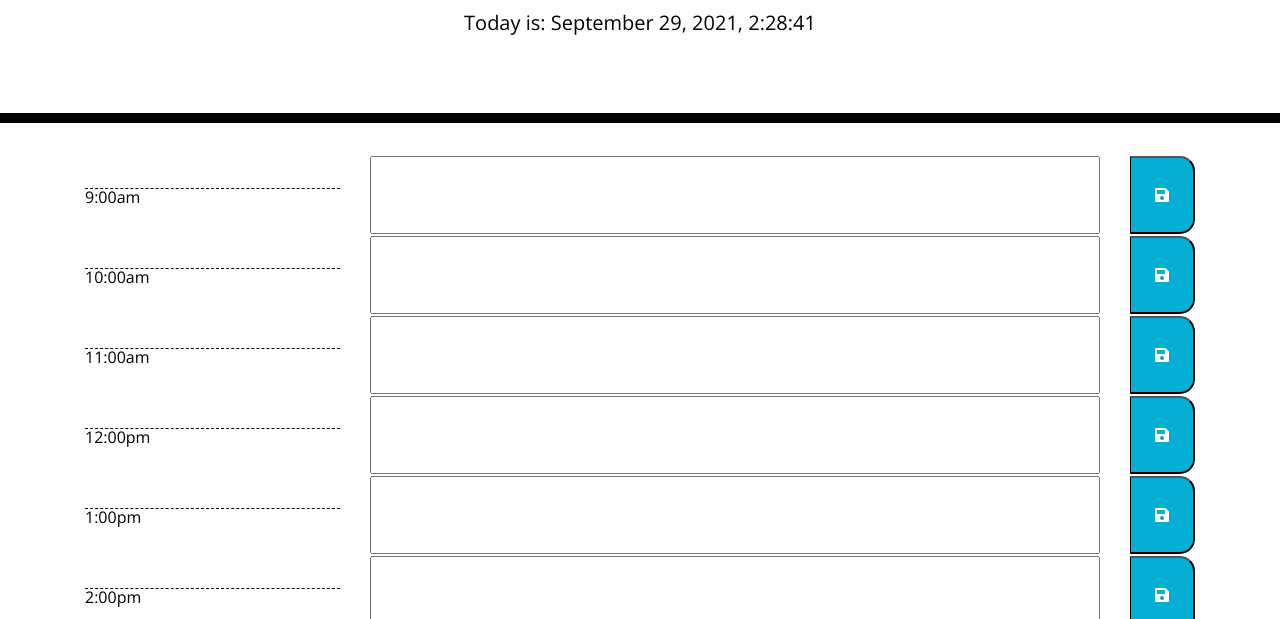
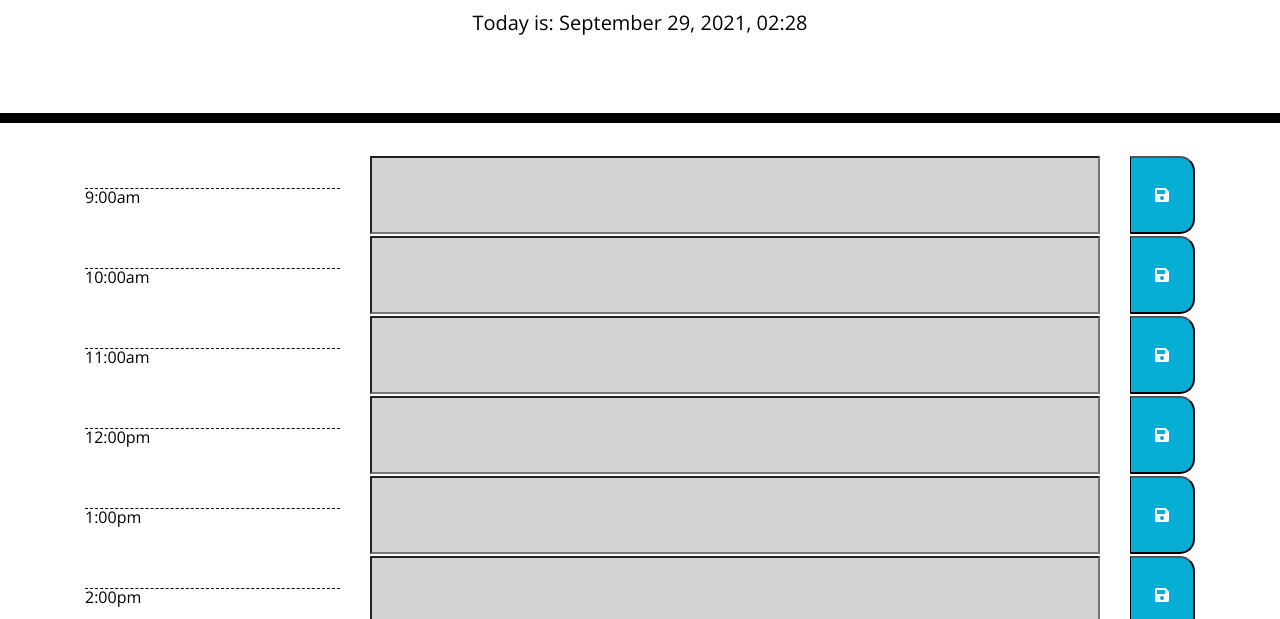
Before and after one commit to emilyelizabethdaniel/dayPlanner, a plain HTML site: page Develop/index.html in a window 1280 px wide. Shown: the part 181-800 px from the top of the page. Drawn offline with nearby package versions, Linux system fonts and the light colour scheme.

Commit message:
pushing before I try something and fuck it up, getting the moment stuff to workout, now making functions to apply to one box at a time

```diff
--- a/Develop/index.html
+++ b/Develop/index.html
@@ -25,10 +25,9 @@
         <!-- Timeblocks go here -->
         <div class="row">
             <div class="col-3">
-                <p class="hour" data-hour="9:00:00">9:00am</p>
+                <p class="hour">9:00am</p>
             </div>
-
-            <div class="col-8"><input id="9amtext" class="textBox" type="text"></div>
+            <div class="col-8"><input class="textBox" type="text"></div>
 
             <div class="col-1"><button class="saveBtn"><i class="fa fa-save"></i></button></div>
         </div>
@@ -36,7 +35,7 @@
             <div class="col-3">
                 <p class="hour">10:00am</p>
             </div>
-            <div class="col-8"><input class="textBox" type="text"></div>
+            <div class="col-8"><input id="9" class="textBox" type="text"></div>
             <div class="col-1"><button class="saveBtn"><i class="fa fa-save"></i></button></div>
         </div>
         <div class="row">
@@ -94,23 +93,6 @@
     <script src="https://cdnjs.cloudflare.com/ajax/libs/moment.js/2.24.0/moment.min.js"></script>
     <script source src="./js/script.js"></script>
     <script type="text/javascript" src="https://cdnjs.cloudflare.com/ajax/libs/moment.js/2.27.0/moment.min.js"></script>
-    <script>
-        var now = moment();
-        console.log(now.format("MMMM DD, YYYY"));
-        $("span").text(now.format("MMMM DD, YYYY, h:mm:ss"));
-
-        //iterate over all the divs that have a time block(row)
-        //for each hour
-        var fakeTime = "day time year 09:00:00";
-        var timeObj = moment(fakeTime);
-        //compare this moment object to now moment
-        //data attribute that equals hour number
-
-        //figure out if this row is past, present or future
-        //apply correct class
-        //iterate over all of the rows
-        //j query update time class styling
-    </script>
 </body>
 
 </html>
--- a/Develop/js/script.js
+++ b/Develop/js/script.js
@@ -1,7 +1,8 @@
 //local storage
 
-var saveBtn = $("[class=saveBtn");
+var saveBtn = $("[class=saveBtn]");
 var allNotes = [];
+var input = $("input");
 
 saveBtn.on('click', function() {
     console.log($(this));
@@ -13,20 +14,14 @@ saveBtn.on('click', function() {
 
         //json stringify, json parse
 
-        var arrayToStringNotes = JSON.stringify(allNotes);
-        localStorage.setItem("user notes", arrayToStringNotes);
-        console.log(arrayToStringNotes);
+        localStorage.setItem("user notes", JSON.stringify(allNotes));
+        var getNotes = JSON.parse(localStorage.getItem("user notes"));
 
+        // add to text boxes
 
-        // var plannerText = localStorage.getItem("all user notes");
-        // var plannerDisplayText = JSON.parse(plannerText);
-        // $
+        $(".textBox").append(getNotes);
 
-        // var savedText = localStorage.getItem(allNotes);
-        //$(.textBox).append(savedText);
     })
-
-    console.log("clicked");
 });
 
 ///////////////////////////////////////////////////////////////////////////////////////////////////////////////////////////////
@@ -35,17 +30,48 @@ saveBtn.on('click', function() {
 
 
 var now = moment();
-console.log(now.format("MMMM DD, YYYY"));
-$("span").text(now.format("MMMM DD, YYYY, h:mm:ss"));
+var currentHour = moment().startOf('day');
+var updateCurrentHour = 13;
+console.log(currentHour);
+$("span").text(now.format("MMMM DD, YYYY, hh:mm "));
+currentHour = moment(currentHour).add(updateCurrentHour, 'h');
+console.log(currentHour);
 
-//iterate over all the divs that have a time block(row)
-//for each hour
-var fakeTime = "day time year 09:00:00";
-var timeObj = moment(fakeTime);
+
+function compareTimes() {
+    if (moment(now).isAfter(currentHour)) {
+        console.log("after!");
+        input.addClass("future");
+
+    } else if (moment(now).isBefore(currentHour)) {
+        console.log("before!");
+        input.addClass("past");
+    } else if (moment(now).isSame(currentHour)) {
+        input.addClass("present")
+        console.log("same!");
+    }
+    // updateHour();
+    // console.log(updateCurrentHour)
+};
+
+function updateHour() {
+    updateCurrentHour = updateCurrentHour + 1;
+    console.log(updateCurrentHour);
+};
+
+compareTimes();
+updateHour();
+
+
+// var timeObj = moment(fakeTime);
+// console.log(fakeTime);
+
 //compare this moment object to now moment
 //data attribute that equals hour number
 
 //figure out if this row is past, present or future
+
+
 //apply correct class
 //iterate over all of the rows
 //j query update time class styling
```
